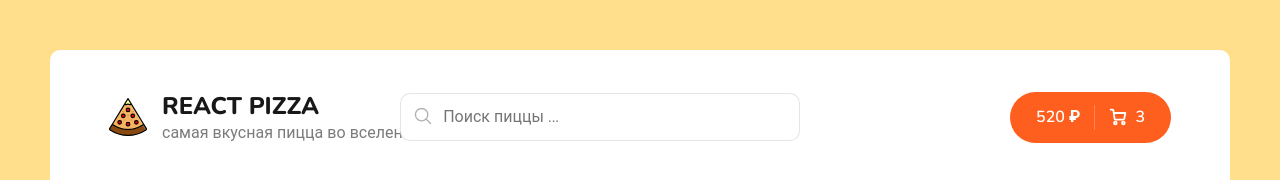
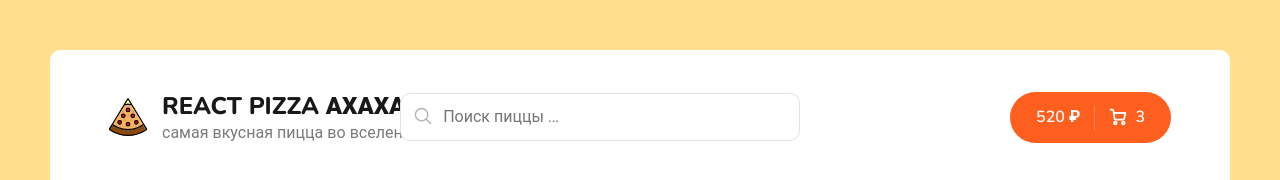
Before and after one commit to Andryuha-Nikolaev/react-pizza, a React (Create React App) app: page / in a window 1280 px wide. Shown: the top 180 px of the page. Built offline with nearby package versions, Linux system fonts and the light colour scheme; no server answers.

Commit message:
#test git

```diff
--- a/src/components/Header.jsx
+++ b/src/components/Header.jsx
@@ -10,7 +10,7 @@ function Header() {
           <div className="header__logo">
             <img width="38" src={headerLogo} alt="Pizza logo" />
             <div>
-              <h1>React Pizza</h1>
+              <h1>React Pizza ахаха</h1>
               <p>самая вкусная пицца во вселенной</p>
             </div>
           </div>
```
